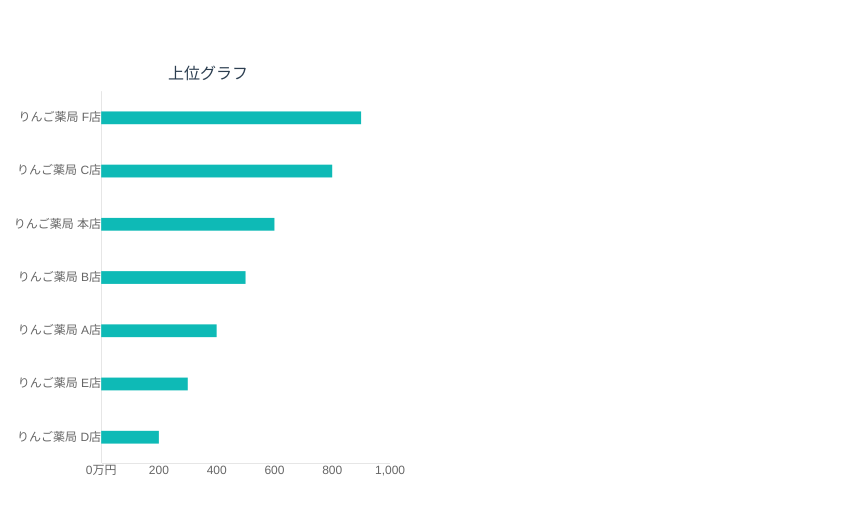
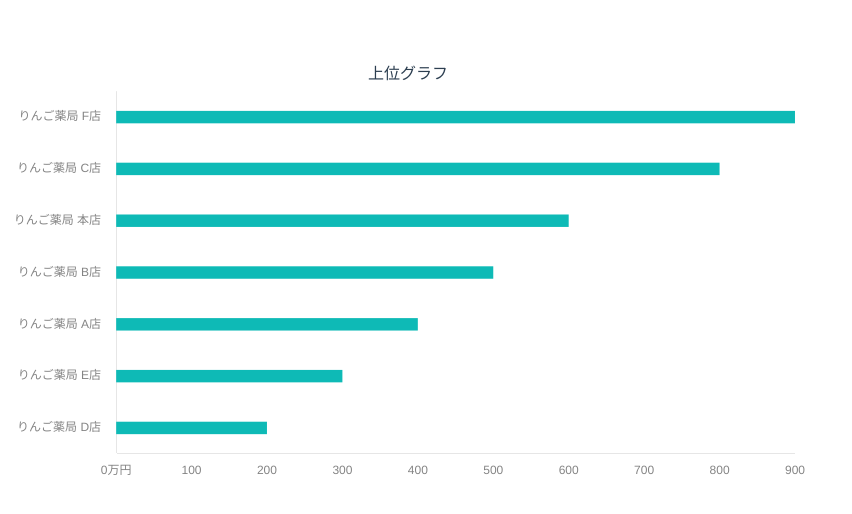
Before and after one commit to yokoyama-kenta/chart, a Vue app: page / in a window 1280 px wide. Shown: the top 514 px of the page, without its empty margins (0-852 px from the left). Built offline with nearby package versions, Linux system fonts and the light colour scheme.

Commit message:
上位グラフのデザイン

```diff
--- a/src/components/Chart/TopGraph.vue
+++ b/src/components/Chart/TopGraph.vue
@@ -5,7 +5,7 @@
       v-if="isLoaded"
       :chartData="{
         datasets,
-        labels
+        labels,
       }"
       :options="options"
     />
@@ -13,27 +13,28 @@
 </template>
 
 <script>
-  import axios from 'axios'
-  import HorizontalBarChart from './Base/HorizontalBarChart.vue'
+import axios from "axios";
+import HorizontalBarChart from "./Base/HorizontalBarChart.vue";
 
 export default {
   components: {
-      HorizontalBarChart
+    HorizontalBarChart,
   },
-    data () {
+  data() {
     return {
       datasets: [],
       labels: [],
-        isLoaded: false
-      }
+      isLoaded: false,
+    };
   },
-    async mounted () {
-      await this.getData()
-      this.isLoaded = true
+  async mounted() {
+    await this.getData();
+    this.isLoaded = true;
   },
   computed: {
     options() {
       return {
+        maintainAspectRatio: false,
         responsive: true,
         scales: {
           xAxes: [
@@ -41,9 +42,8 @@
               gridLines: {
                 color: "transparent",
                 zeroLineColor: "#E6E6E6",
-
                 // display: false,
-                  drawTicks: false
+                drawTicks: false,
                 // drawOnChartArea: false
                 // drawBorder: false,
                 // display: false,
@@ -54,82 +54,94 @@
               ticks: {
                 beginAtZero: true,
                 callback: (value, index) => {
-                    return index === 0 ? `${value}万円` : value.toLocaleString()
-                  }
-                }
+                  return index === 0 ? `${value}万円` : value.toLocaleString();
+                },
+                fontColor: "#848484",
+                padding: 10,
+              },
             },
           ],
           yAxes: [
             {
+              maxBarThickness: 30,
               gridLines: {
                 color: "transparent",
-                  zeroLineColor: "#E6E6E6",
+                // zeroLineColor: "#E6E6E6",
                 drawOnChartArea: false,
-
                 // display: false,
                 // drawOnChartArea: false
-                  drawTicks: false
+                drawTicks: false,
                 // display: false,
                 // drawTicks: true
               },
               ticks: {
+                callback: (value) => {
+                  if (value.length > 8) {
+                    return value.substr(0, 7) + "…";
+                  } else {
+                    return value;
                   }
+                },
+                fontColor: "#848484",
+                padding: 15,
+              },
             },
             {
               gridLines: {
                 color: "transparent",
                 zeroLineColor: "#E6E6E6",
-                  drawTicks: false
+                drawTicks: false,
               },
               ticks: {
-                  display: false
-                }
+                display: false,
               },
-            ]
+            },
+          ],
         },
         legend: {
-            display: false
+          display: false,
         },
-          tooltips:{
-            mode:'label' //マウスオーバー時に表示されるtooltip
-          }
-        }
-      }
+        tooltips: {
+          mode: "label", //マウスオーバー時に表示されるtooltip
+        },
+      };
+    },
   },
   methods: {
-      async getData () {
+    async getData() {
       // 月ごとにリクエスト
-        const chartData = await axios.get('/mock/chart/topGraph.json')
-          .then(response => {
+      const chartData = await axios
+        .get("/mock/chart/topGraph.json")
+        .then((response) => {
           // 降順にソートして返す
-            return response.data.sort(
-              (a,b) => {
-                return (a.data < b.data ? 1 : -1)
-              }
-            )
+          return response.data.sort((a, b) => {
+            return a.data < b.data ? 1 : -1;
+          });
         })
-          .catch(error => console.log(error))
+        .catch((error) => console.log(error));
 
-        this.datasets = [{
-          label: '売上',
-          data: chartData.map(item => {
-            return item.data
+      this.datasets = [
+        {
+          label: "売上",
+          data: chartData.map((item) => {
+            return item.data;
           }),
           backgroundColor: "#0EBAB6",
           barPercentage: 0.3,
-        }]
+        },
+      ];
 
-        this.labels = chartData.map(item => {
-          return item.name
-        })
-      }
-    }
-  }
+      this.labels = chartData.map((item) => {
+        return item.name;
+      });
+    },
+  },
+};
 </script>
 
 <style>
 .card {
-  width: 400px;
+  width: 800px;
   height: 400px;
 }
 </style>
```
Lines whose indentation alone changed are shown as unchanged.
